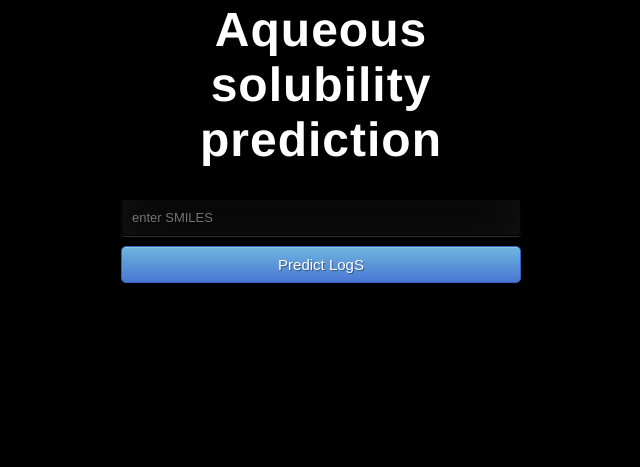
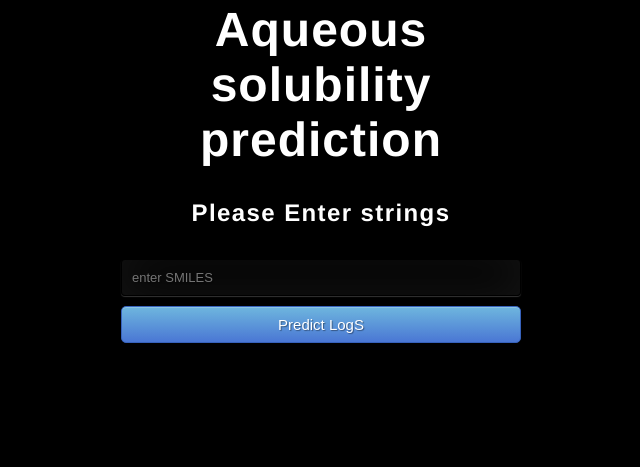
Before and after one commit to ali1810/solub_herokuu, a Flask app: page / in a window 1280 px wide. Shown: the part 200-667 px from the top of the page, without its empty margins (369-1009 px from the left). Run offline with Flask 2, Linux system fonts and the light colour scheme; parts of the project's set-up code (start-up, migrations or seed data) failed here and were passed over.

Commit message:
Update index.html

```diff
--- a/templates/index.html
+++ b/templates/index.html
@@ -14,7 +14,7 @@
 <body style="background: #000;">
  <div class="login">
 	<h1>Aqueous solubility prediction</h1>
-
+        <h4> Please Enter strings <h4>
      <!-- Main Input For Receiving Query to our ML -->
     <form action="/predict" method="post">
         <input type="text" name="smiles" placeholder="enter SMILES" required="required" />
```
